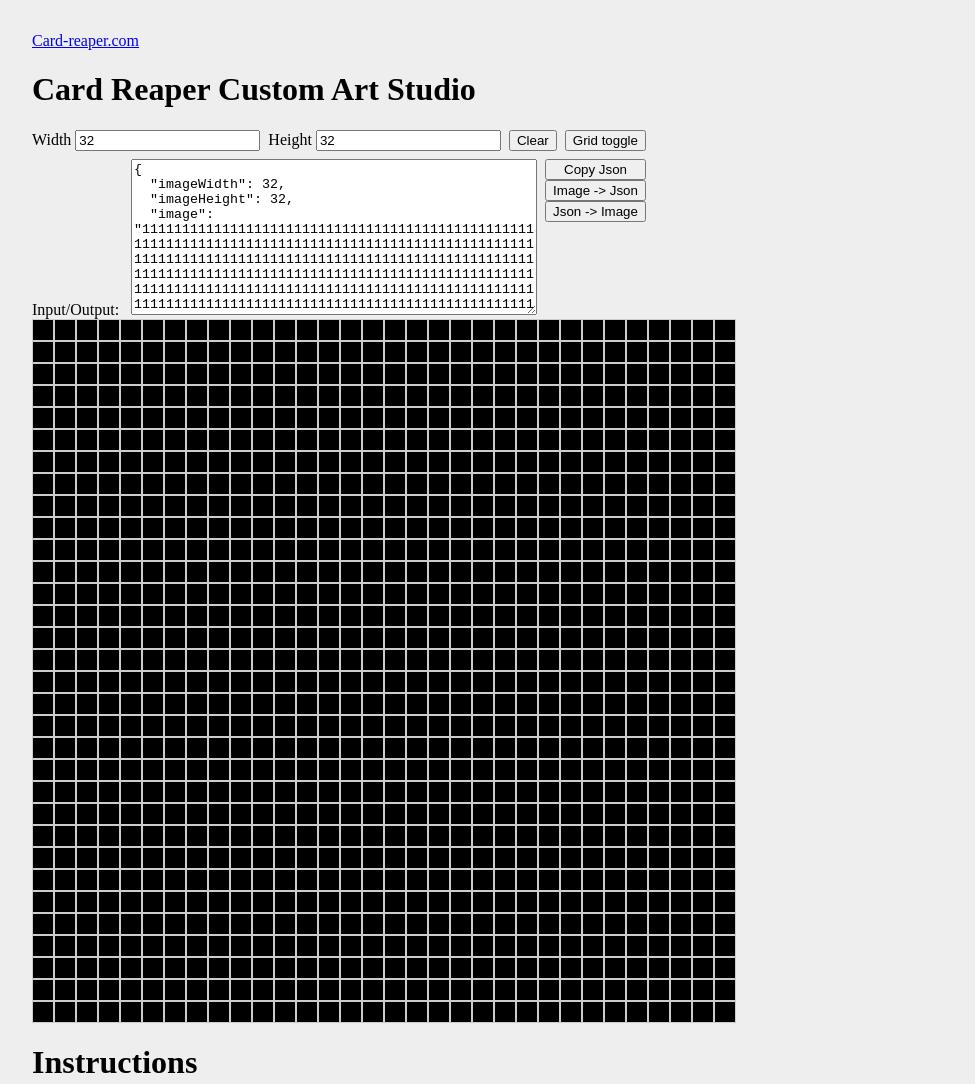
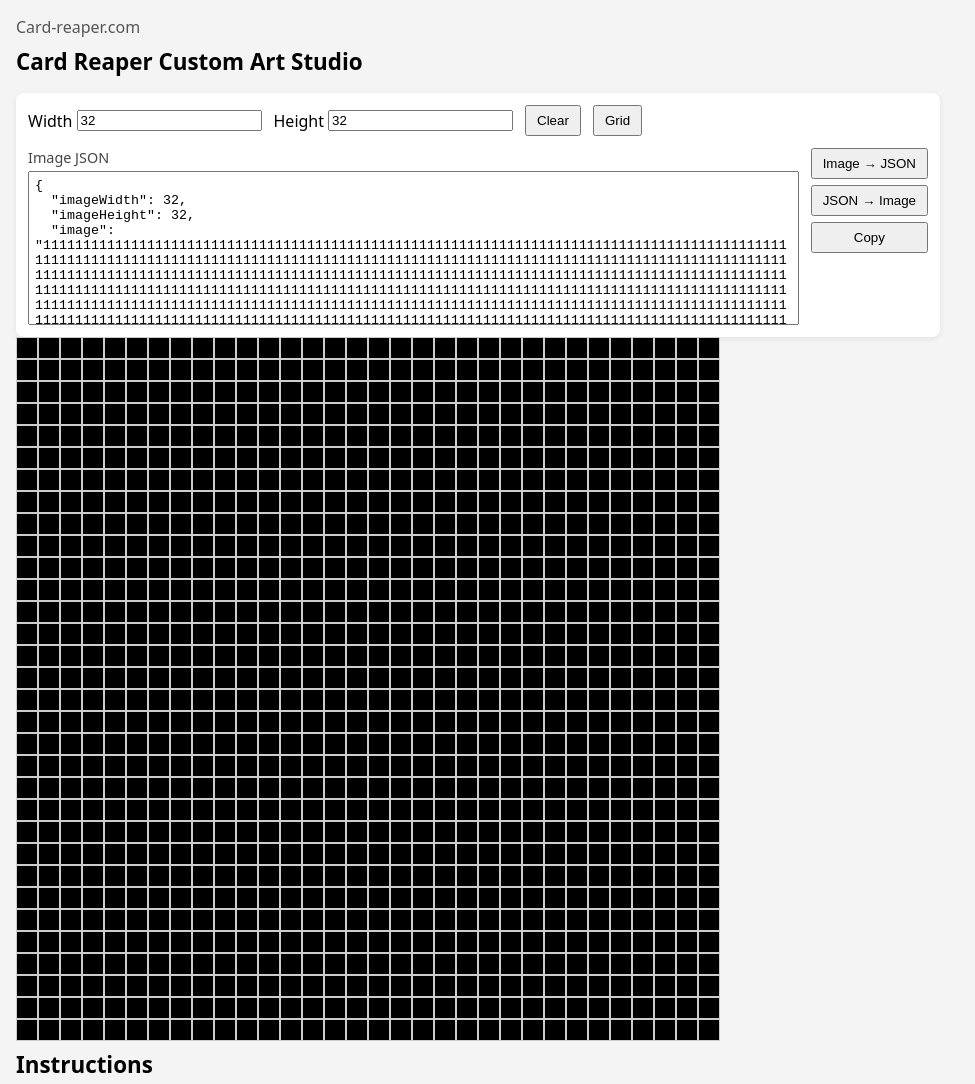
Before and after one commit to card-reaper/card-art-generator, a plain HTML site: page index.html in a window 1280 px wide. Shown: the top 1084 px of the page, without its empty margins (0-975 px from the left). Drawn offline with Linux system fonts and the light colour scheme.

Commit message:
Gave it some really nice style

```diff
--- a/index.html
+++ b/index.html
@@ -6,31 +6,31 @@
   <link rel="stylesheet" href="styles.css">
 </head>
 <body>
-  <nav><a href="https://card-reaper.com/">Card-reaper.com</a></nav>
+  <nav class="top-nav">
+    <a href="https://card-reaper.com/">Card-reaper.com</a>
+  </nav>
+
   <h1>Card Reaper Custom Art Studio</h1>
-  <div class="controls">
-    <label>Width <input id="width" type="number" value="32"></label>
-    <label>Height <input id="height" type="number" value="32"></label>
-    <button id="clear">Clear</button>
-    <button id="toggleGrid">Grid toggle</button>
-    <!-- <label class="switch">
-      <span class="switch-label">Grid</span>
-      <input type="checkbox" id="toggleGrid" checked>
-      <span class="slider"></span>
-    </label> -->
-  </div>
 
-  <div style="display: flex; flex-direction: row;">
-    <label>
-      Input/Output:
-      <textarea id="jsonOutput" style="margin-left:8px; margin-right: 8px; width:400px; height:150px;"></textarea>
-    </label>
+  <div class="panel">
+    <div class="controls">
+      <label>Width <input id="width" type="number" value="32"></label>
+      <label>Height <input id="height" type="number" value="32"></label>
+      <button id="clear">Clear</button>
+      <button id="toggleGrid">Grid</button>
+    </div>
 
-    <div style="display: flex; flex-direction: column;">
-      <button id="copyOutput" type="button">Copy Json</button>
-      <button id="export">Image -> Json</button>
+    <div class="io">
+      <div class="textarea-group">
+        <label>Image JSON</label>
+        <textarea id="jsonOutput"></textarea>
+      </div>
 
-      <button id="loadJson">Json -> Image</button>
+      <div class="buttons">
+        <button id="export">Image → JSON</button>
+        <button id="loadJson">JSON → Image</button>
+        <button id="copyOutput">Copy</button>
+      </div>
     </div>
   </div>
 
--- a/styles.css
+++ b/styles.css
@@ -1,20 +1,3 @@
-html, body {
-  margin: 1rem;
-  padding: 0;
-  height: 100%;
-  display: flex;
-  flex-direction: column;
-  background: #eee;
-  user-select: none;
-}
-
-.controls {
-  margin-bottom: 8px;
-  display: flex;
-  gap: 8px;
-  align-items: center;
-}
-
 .grid {
   display: grid;
   background: #999;
@@ -37,3 +20,83 @@ html, body {
 button {
   white-space: nowrap;
 }
+
+
+body {
+  font-family: system-ui, sans-serif;
+  background: #f4f4f4;
+  margin: 0;
+  padding: 16px;
+}
+
+.top-nav {
+  margin-bottom: 8px;
+}
+
+.top-nav a {
+  text-decoration: none;
+  color: #555;
+  font-weight: 500;
+}
+
+h1 {
+  margin: 8px 0 16px;
+  font-size: 1.4rem;
+}
+
+.panel {
+  background: white;
+  padding: 12px;
+  border-radius: 8px;
+  box-shadow: 0 2px 6px rgba(0,0,0,0.08);
+  max-width: 900px;
+}
+
+.controls {
+  display: flex;
+  gap: 12px;
+  align-items: center;
+  flex-wrap: wrap;
+  margin-bottom: 12px;
+}
+
+.controls label {
+  display: flex;
+  align-items: center;
+  gap: 4px;
+}
+
+.io {
+  display: flex;
+  gap: 12px;
+}
+
+.textarea-group {
+  flex: 1;
+  display: flex;
+  flex-direction: column;
+}
+
+.textarea-group label {
+  font-size: 0.9rem;
+  margin-bottom: 4px;
+  color: #444;
+}
+
+textarea {
+  resize: none;
+  height: 140px;
+  font-family: monospace;
+  padding: 6px;
+}
+
+.buttons {
+  display: flex;
+  flex-direction: column;
+  gap: 6px;
+}
+
+button {
+  padding: 6px 10px;
+  cursor: pointer;
+}
```
